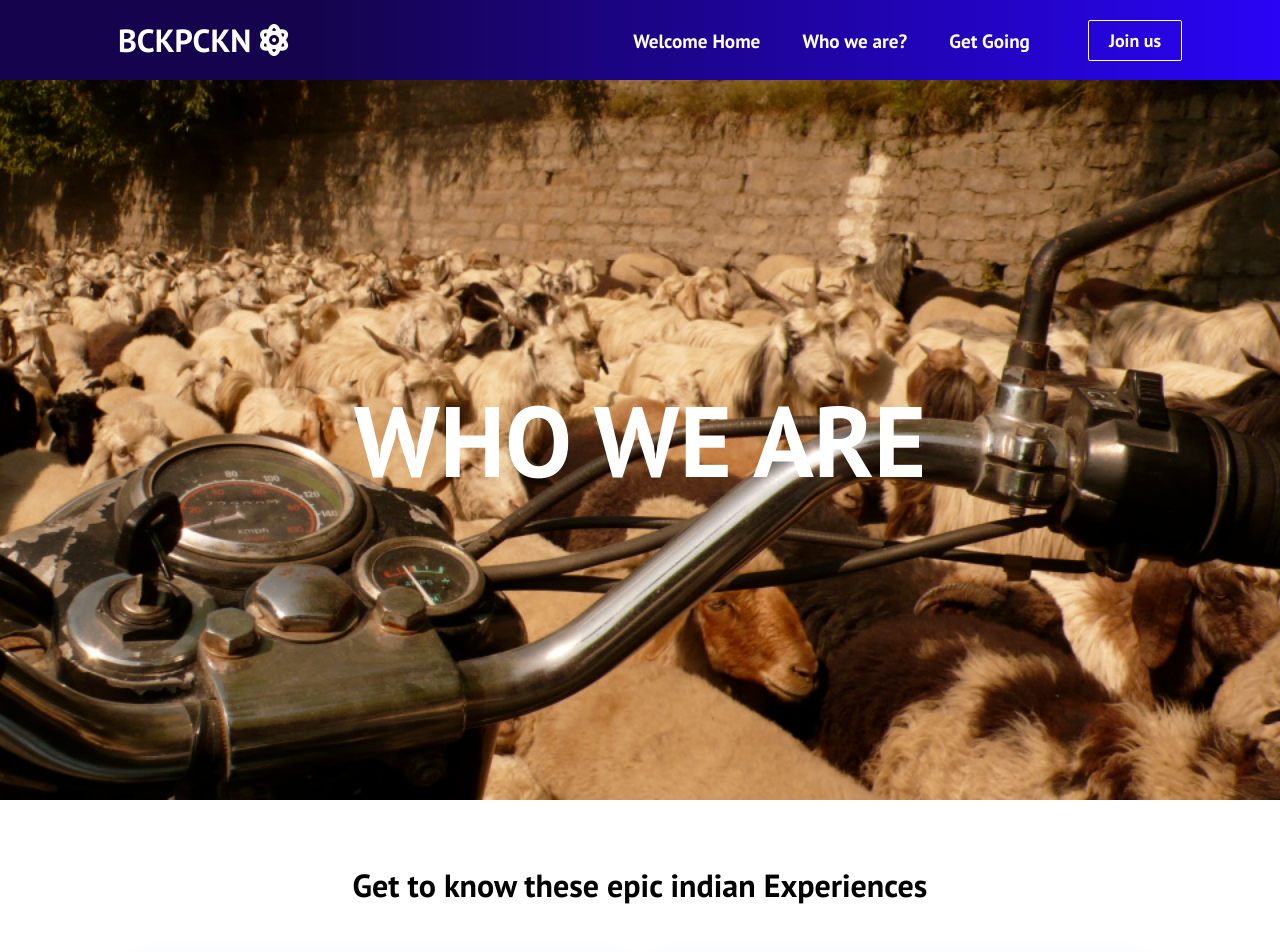
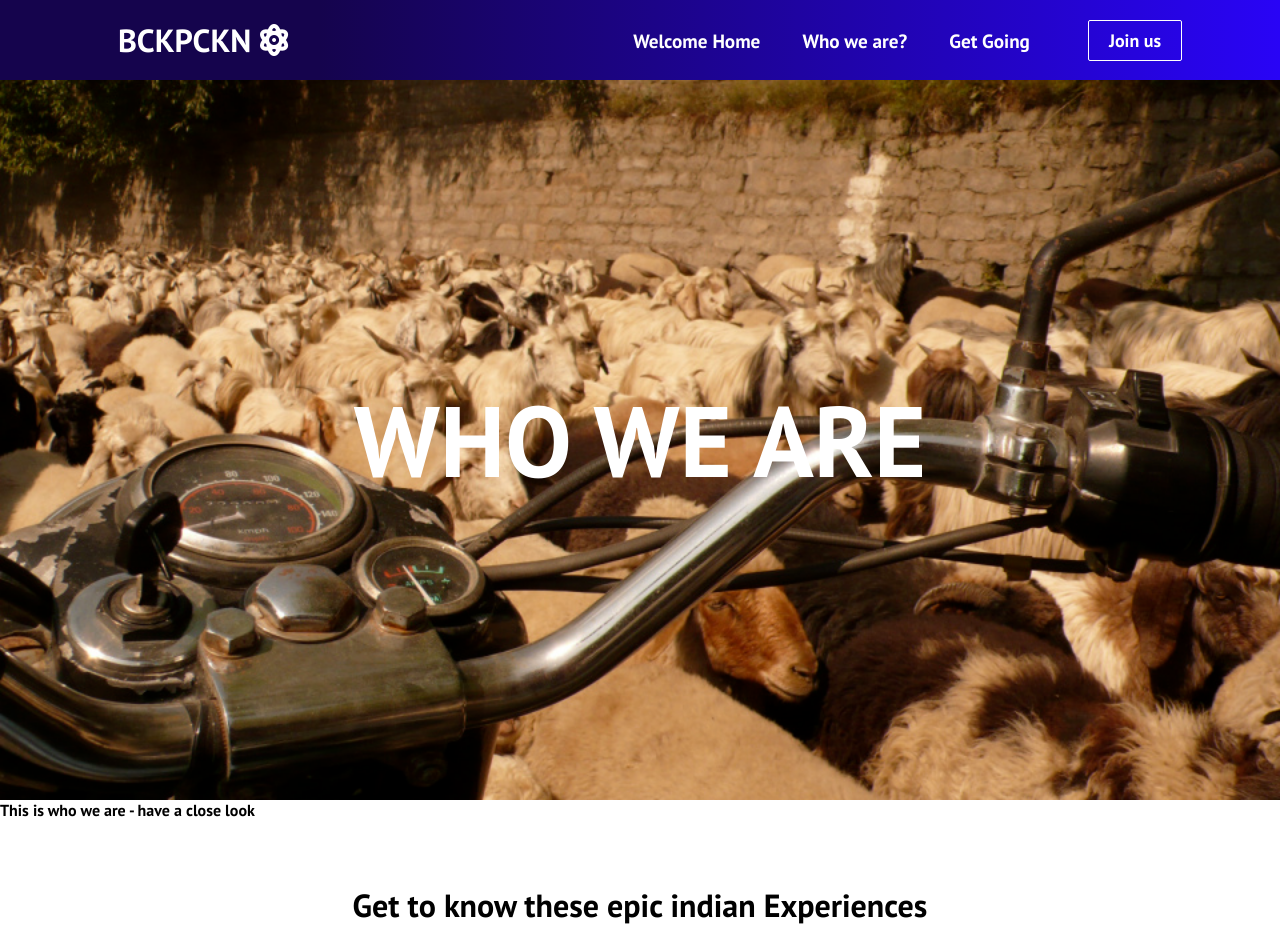
Before and after one commit to ludolfaugust/react-website-bckpckn, a React (Create React App) app: page /who in a window 1280 px wide. Shown: the top 952 px of the page. Built offline with nearby package versions, Linux system fonts and the light colour scheme.

Commit message:
add description

```diff
--- a/src/components/pages/Who.js
+++ b/src/components/pages/Who.js
@@ -7,6 +7,7 @@ function Who() {
   return (
     <div>
       <h1 className="who">WHO WE ARE</h1>
+      <p>This is who we are - have a close look</p>
       <Cards />
       <Footer />
     </div>
```
